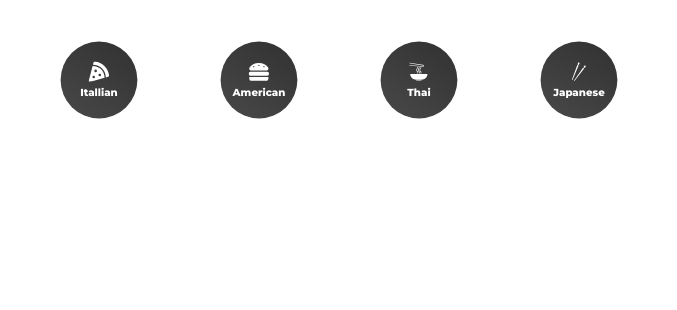
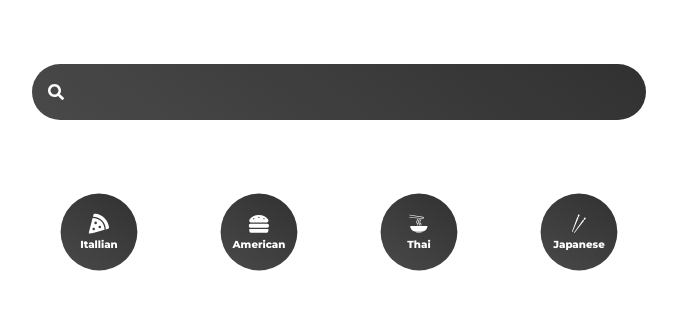
Before and after one commit to nerdyspook/delicious, a React (Create React App) app: page /searched/1 in a window 1280 px wide. Shown: the top 310 px of the page, without its empty margins (301-978 px from the left). Built offline with nearby package versions, Linux system fonts and the light colour scheme; no server answers.

Commit message:
feat: added search functionality and components

```diff
--- a/src/App.js
+++ b/src/App.js
@@ -1,11 +1,13 @@
 import { BrowserRouter } from "react-router-dom";
 import Pages from "./pages/Pages";
 import Category from "./components/Category";
+import Search from "./components/Search";
 
 const App = () => {
     return (
         <div className="App">
             <BrowserRouter>
+                <Search />
                 <Category />
                 <Pages />
             </BrowserRouter>
--- /dev/null
+++ b/src/components/Search.jsx
@@ -0,0 +1,52 @@
+import React, { useState } from "react";
+import styled from "styled-components";
+import { FaSearch } from "react-icons/fa";
+import { useNavigate } from "react-router-dom";
+
+const Search = () => {
+    const [input, setInput] = useState("");
+    const navigate = useNavigate();
+
+    const submitHandler = (e) => {
+        e.preventDefault(); //when submitting the form to prevent a browser reload/refresh
+        navigate(`/searched/${input}`);
+    };
+
+    return (
+        <FormStyle onSubmit={submitHandler}>
+            <FaSearch />
+            <input
+                onChange={(e) => setInput(e.target.value)}
+                type="text"
+                value={input}
+            />
+        </FormStyle>
+    );
+};
+
+const FormStyle = styled.form`
+    margin: 4rem 10%;
+    position: relative;
+    width: 100%;
+
+    input {
+        font-size: 1.2rem;
+
+        width: 80%;
+        color: #ffffff;
+        background: linear-gradient(35deg, #494949, #313131);
+        padding: 1rem 3rem;
+        border: none;
+        border-radius: 2rem;
+        outline: none;
+    }
+    svg {
+        position: absolute;
+        top: 50%;
+        left: 0;
+        transform: translate(100%, -50%);
+        color: #ffffff;
+    }
+`;
+
+export default Search;
--- a/src/pages/Pages.jsx
+++ b/src/pages/Pages.jsx
@@ -2,12 +2,14 @@
 import Home from "./Home";
 import Cuisine from "./Cuisine";
 import { Route, Routes } from "react-router-dom";
+import Searched from "./Searched";
 
 function Pages() {
     return (
         <Routes>
             <Route path="/" element={<Home />} />
             <Route path="/cuisine/:type" element={<Cuisine />} />
+            <Route path="/searched/:search" element={<Searched />} />
         </Routes>
     );
 }
--- /dev/null
+++ b/src/pages/Searched.jsx
@@ -0,0 +1,56 @@
+import React, { useEffect, useState } from "react";
+import { useParams } from "react-router-dom";
+import styled from "styled-components";
+
+const Searched = () => {
+    const [searchedRecipes, setSearchedRecipes] = useState([]);
+    const params = useParams();
+
+    const getSearched = async (searchTerm) => {
+        const response = await fetch(
+            `https://api.spoonacular.com/recipes/complexSearch?apiKey=${process.env.REACT_APP_API_KEY}&query=${searchTerm}`
+        );
+
+        const recipes = await response.json();
+        setSearchedRecipes(recipes.results);
+    };
+
+    useEffect(() => {
+        getSearched(params.search);
+    }, [params.search]);
+
+    return (
+        <Grid>
+            {searchedRecipes.map((item) => {
+                return (
+                    <Card key={item.id}>
+                        <img src={item.image} alt={item.title} />
+                        <h2>{item.title}</h2>
+                    </Card>
+                );
+            })}
+        </Grid>
+    );
+};
+
+const Grid = styled.div`
+    display: grid;
+    grid-template-columns: repeat(auto-fit, minmax(15rem, 1fr));
+    grid-gap: 2rem;
+`;
+
+const Card = styled.div`
+    img {
+        width: 100%;
+        border-radius: 0.8rem;
+    }
+    a {
+        text-decoration: none;
+    }
+    h2 {
+        text-align: center;
+        padding: 1rem;
+    }
+`;
+
+export default Searched;
```
